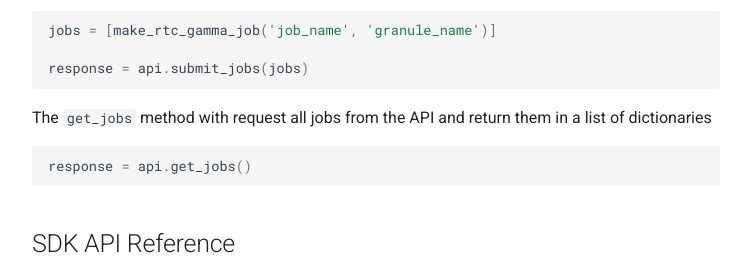
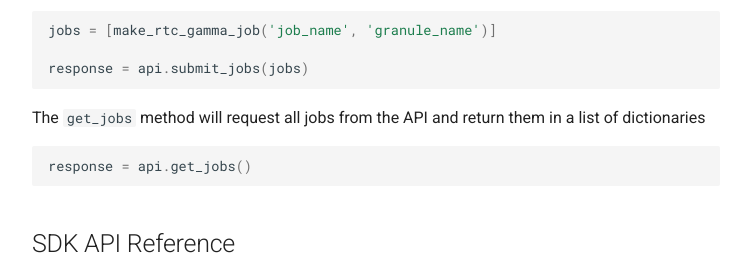
Before and after one commit to ASFHyP3/hyp3-sdk, an MkDocs documentation site: the page built from docs/index.md, in a window 1280 px wide and 900 px high, scrolled down 543 px, cut to the strip 434-707 px from the top of the window. Shown: the whole strip, without its empty margins (264-1006 px from the left). Built offline with MkDocs 1.6.1 and Material for MkDocs 9.7.7, drawn with Linux system fonts in a browser that asks for light colours; comment, search, counter and statistics services are not loaded.

Commit message:
With -> will typo

````diff
--- a/docs/index.md
+++ b/docs/index.md
@@ -41,7 +41,7 @@ jobs = [make_rtc_gamma_job('job_name', 'granule_name')]
 response = api.submit_jobs(jobs)
 ```
 
-The `get_jobs` method with request all jobs from the API and return them in a list of dictionaries
+The `get_jobs` method will request all jobs from the API and return them in a list of dictionaries
 ```python
 response = api.get_jobs()
 ```
````
Also changed, not shown: README.md (+1 -1 lines).
